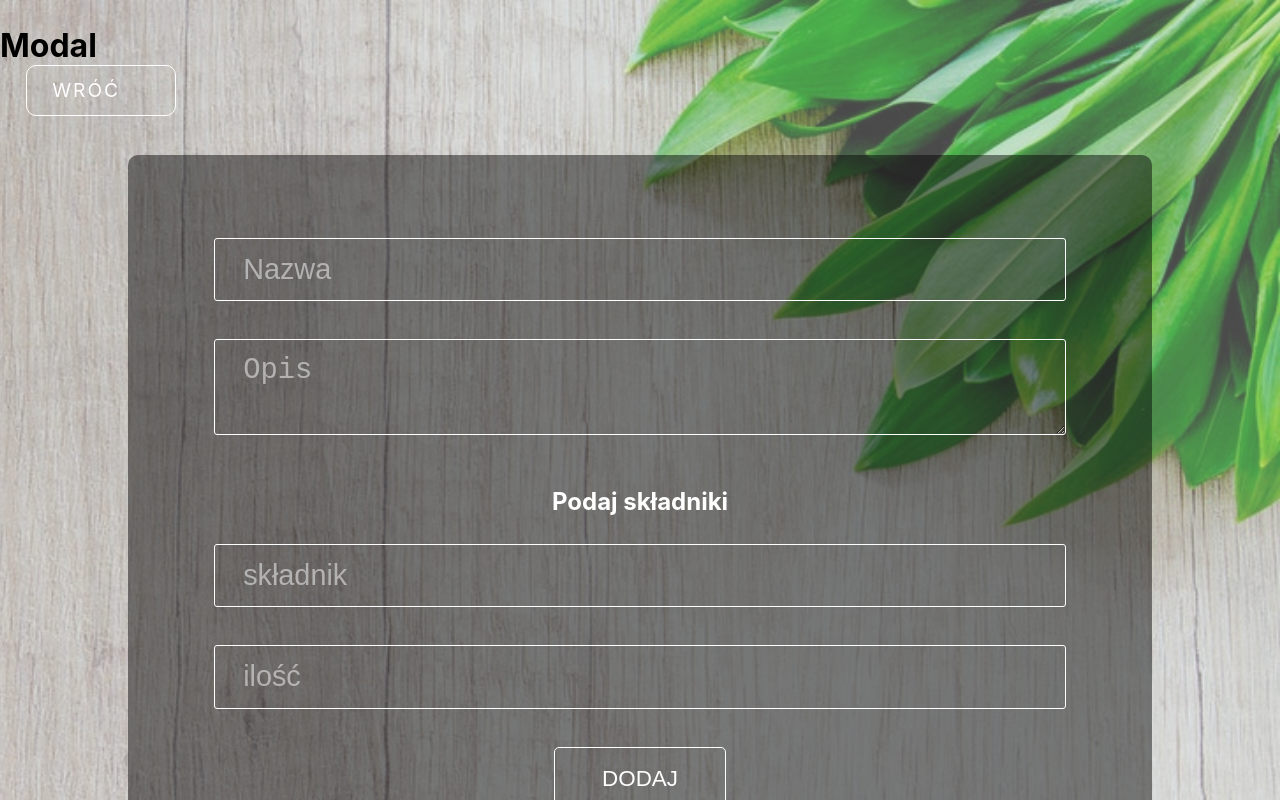
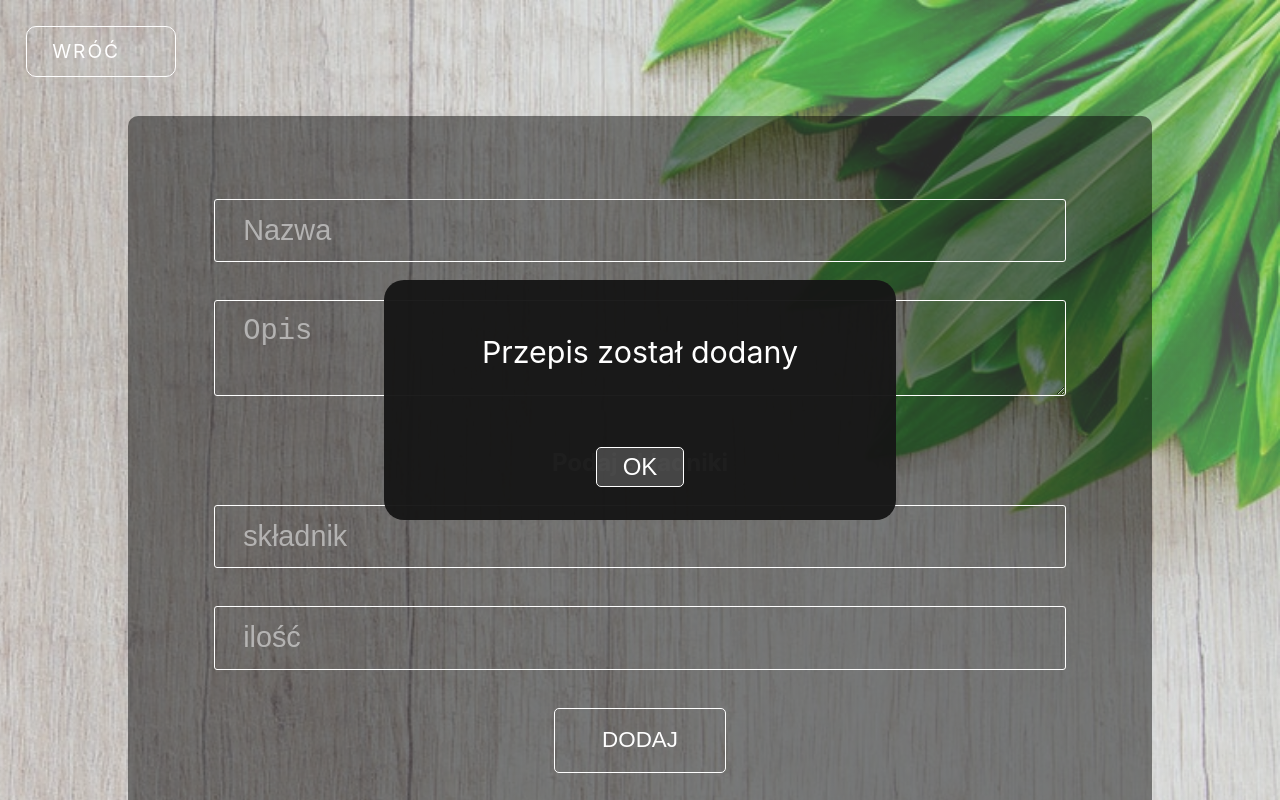
Before and after one commit to atrykp/what-s-for-dinner-react-app, a React (Create React App) app: page /addDish in a window 1280 px wide. Shown: the top 800 px of the page. Built offline with nearby package versions, Linux system fonts and the light colour scheme.

Commit message:
add basic style in Modal.css

```diff
--- a/src/components/Modal.js
+++ b/src/components/Modal.js
@@ -1,7 +1,9 @@
-const Modal = () => {
+import "../styles/Modal.css";
+const Modal = ({ txt }) => {
   return (
     <div className="modal">
-      <h1>Modal</h1>
+      <p className="modal__txt">{txt}</p>
+      <button className="modal__btn">Ok</button>
     </div>
   );
 };
--- a/src/pages/AddDish.js
+++ b/src/pages/AddDish.js
@@ -13,6 +13,7 @@ const validation = (dish) => {
   }
   return null;
 };
+const addTxt = "Przepis został dodany";
 
 const AddDish = () => {
   const nameDishInput = createRef();
@@ -195,7 +196,7 @@ const AddDish = () => {
           }
           message="Czy na pewno chcesz opuścić stronę?"
         />
-        <Modal />
+        <Modal txt={addTxt} />
         <Link className="backBtn" to="/">
           Wróć
         </Link>
--- /dev/null
+++ b/src/styles/Modal.css
@@ -0,0 +1,33 @@
+.modal {
+  display: grid;
+  grid-template-rows: 60% 40%;
+  width: 40%;
+  height: 30vh;
+  z-index: 1;
+  position: fixed;
+  top: 50%;
+  left: 50%;
+  transform: translate(-50%, -50%);
+  background-color: rgba(22, 22, 22, 0.966);
+  align-items: center;
+  justify-items: center;
+  border-radius: 20px;
+}
+.modal__txt {
+  color: white;
+  font-size: 1.9rem;
+}
+.modal__btn {
+  font-size: 1.5rem;
+  text-transform: uppercase;
+  padding: 1% 5%;
+  color: white;
+  border-radius: 5px;
+  border: 1px solid white;
+  background-color: rgba(255, 255, 255, 0.192);
+  margin-bottom: 2%;
+  cursor: pointer;
+}
+.modal__btn:hover {
+  background-color: rgba(255, 255, 255, 0.274);
+}
```
Also changed, not shown: 1 other file (tests, documents, lock files or other folders).
